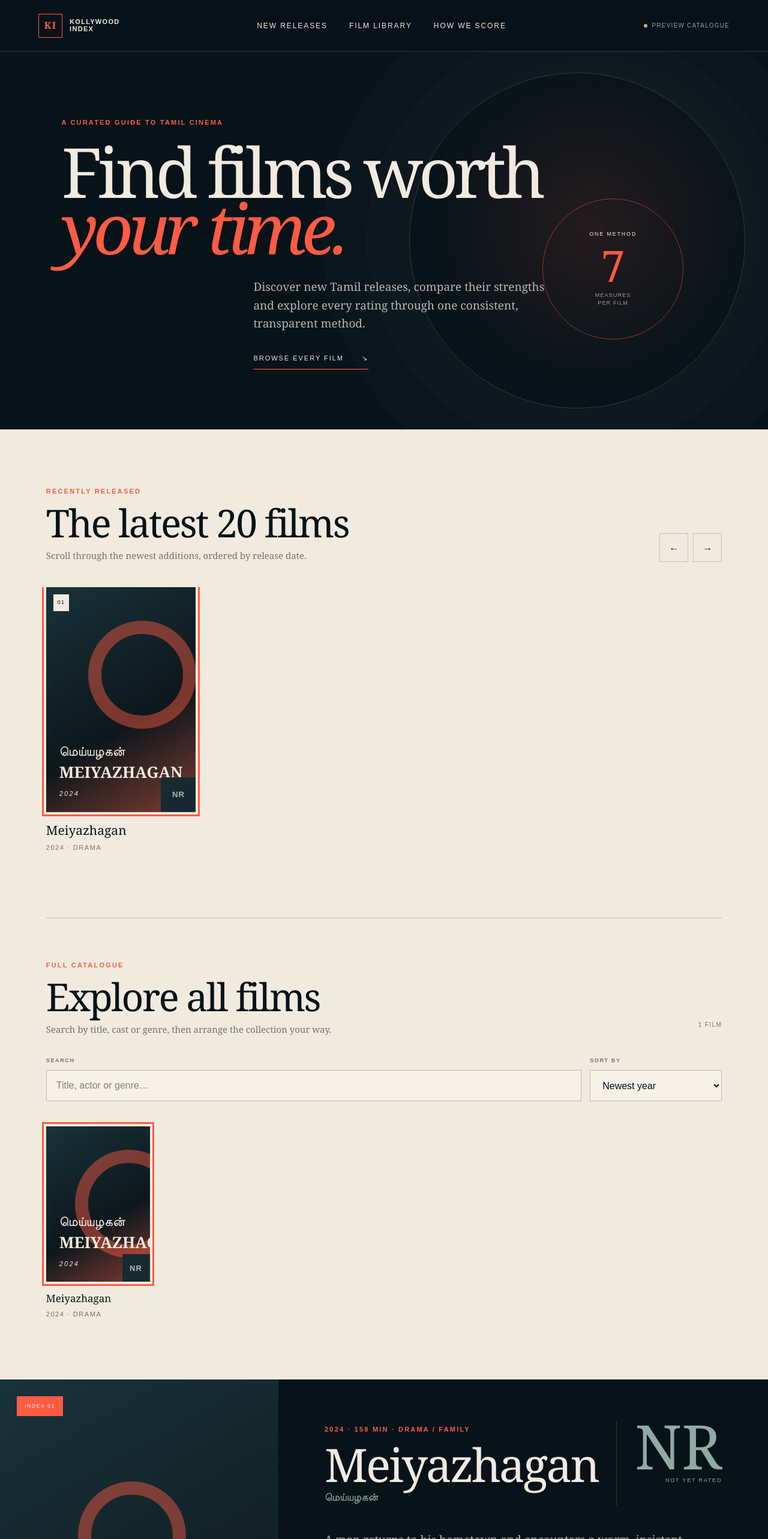
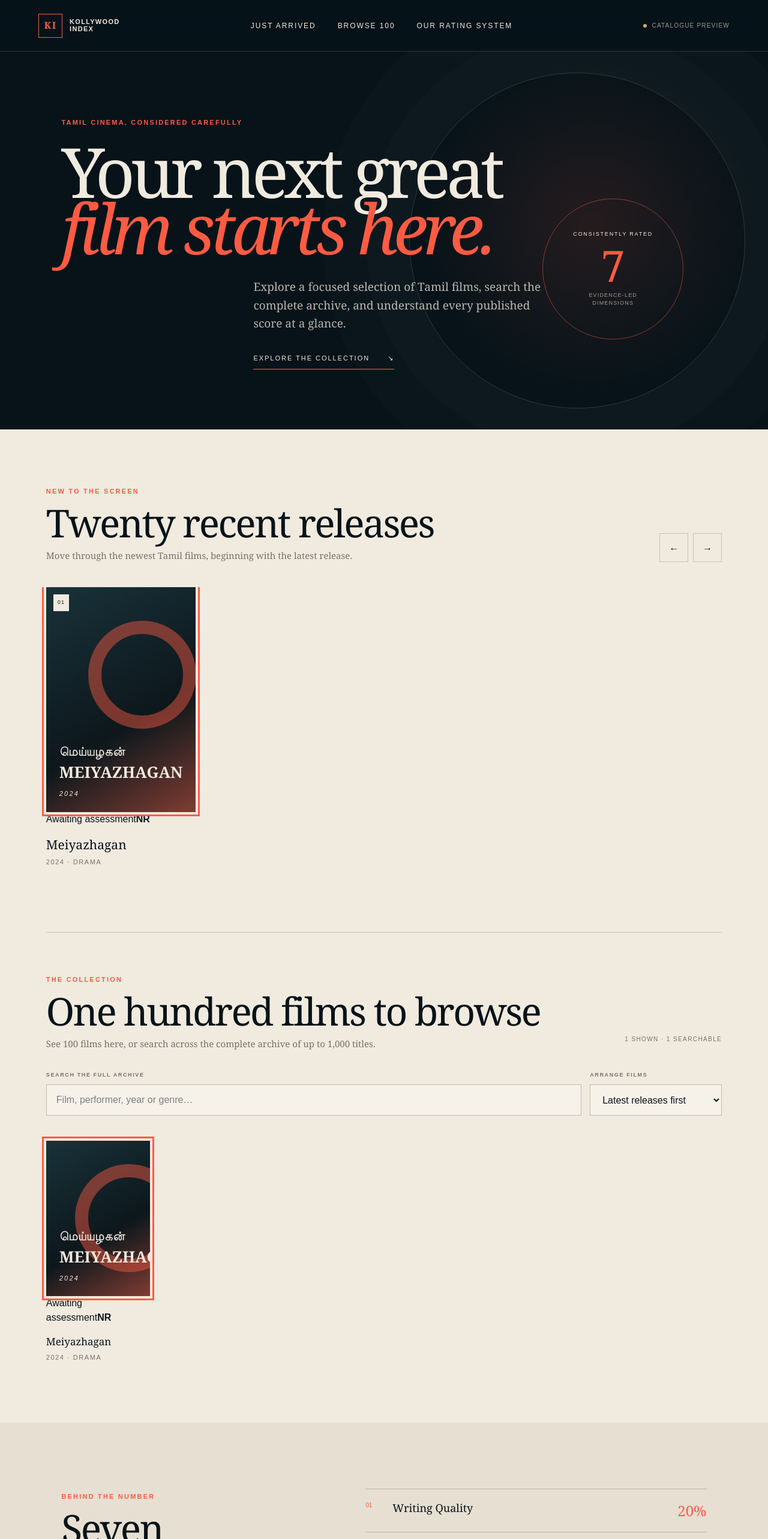
Before and after one commit to drgkr/KI, a Next.js app: page / in a window 1280 px wide. Shown: the top 2566 px of the page at 60% size. Built offline with nearby package versions, Linux system fonts and the light colour scheme.

Commit message:
Redesign catalogue browsing and film details

```diff
--- a/app/page.tsx
+++ b/app/page.tsx
@@ -27,14 +27,23 @@ function Poster({ film }: { film: Film }) {
   return <div className="poster-art" aria-label={`${film.title} poster placeholder`}><span>{film.originalTitle || "தமிழ்"}</span><strong>{film.title}</strong><i>{film.year}</i></div>;
 }
 
+function ScoreMeter({ film }: { film: Film }) {
+  const score = total(film.scores);
+  return <div className={`score-meter ${score === null ? "unrated" : ""}`} aria-label={score === null ? "Rating pending" : `Kollywood Index score ${score} out of 100`}>
+    <div className="score-meter-top"><span>{score === null ? "Awaiting assessment" : "Index score"}</span><strong>{score ?? "NR"}{score === null ? "" : <small>/100</small>}</strong></div>
+    <div className="score-meter-track"><i style={{ width: `${score ?? 0}%` }}/></div>
+  </div>;
+}
+
 export default function Home() {
   const [films, setFilms] = useState<Film[]>(samples);
   const [selected, setSelected] = useState(0);
+  const [detailOpen, setDetailOpen] = useState(false);
   const [editing, setEditing] = useState(false);
   const [source, setSource] = useState<"sample" | "tmdb">("sample");
   const [sortBy, setSortBy] = useState<"year" | "rating">("year");
   const [query, setQuery] = useState("");
-  const [visibleCount, setVisibleCount] = useState(60);
+  const [visibleCount, setVisibleCount] = useState(100);
   const [draftScores, setDraftScores] = useState<Partial<Scores>>({});
   const rail = useRef<HTMLDivElement>(null);
   const film = films[selected] || films[0];
@@ -60,9 +69,17 @@ export default function Home() {
     });
   }, [films, query, sortBy]);
   const visibleLibrary = library.slice(0, visibleCount);
-  useEffect(() => setVisibleCount(60), [query, sortBy]);
+  useEffect(() => setVisibleCount(100), [query, sortBy]);
   const activeIndex = newest.findIndex(f => f.id === film.id);
-  const choose = (chosen: Film) => { setSelected(films.findIndex(f => f.id === chosen.id)); setEditing(false); setDraftScores({}); document.getElementById("film-detail")?.scrollIntoView({ behavior: "smooth", block: "start" }); };
+  const choose = (chosen: Film) => { setSelected(films.findIndex(f => f.id === chosen.id)); setEditing(false); setDraftScores({}); setDetailOpen(true); };
+  const closeDetail = () => { setDetailOpen(false); setEditing(false); setDraftScores({}); };
+  useEffect(() => {
+    if (!detailOpen) return;
+    const closeOnEscape = (event: KeyboardEvent) => { if (event.key === "Escape") closeDetail(); };
+    document.addEventListener("keydown", closeOnEscape);
+    document.body.classList.add("modal-open");
+    return () => { document.removeEventListener("keydown", closeOnEscape); document.body.classList.remove("modal-open"); };
+  }, [detailOpen]);
   const beginEditing = () => { setDraftScores(film.scores || {}); setEditing(true); };
   const draftComplete = weights.every(item => typeof draftScores[item.key] === "number");
   const saveDraft = () => {
@@ -78,49 +95,53 @@ export default function Home() {
   return <main>
     <header className="topbar">
       <a className="brand" href="#top" aria-label="Kollywood Index home"><span className="brand-mark">KI</span><span>KOLLYWOOD<br/>INDEX</span></a>
-      <nav><a href="#films">New releases</a><a href="#library">Film library</a><a href="#methodology">How we score</a></nav>
-      <span className={`source ${source}`}>{source === "tmdb" ? "TMDB catalogue connected" : "Preview catalogue"}</span>
+      <nav><a href="#films">Just arrived</a><a href="#library">Browse 100</a><a href="#methodology">Our rating system</a></nav>
+      <span className={`source ${source}`}>{source === "tmdb" ? "Live cinema catalogue" : "Catalogue preview"}</span>
     </header>
 
     <section className="hero" id="top">
-      <div className="eyebrow">A curated guide to Tamil cinema</div>
-      <h1>Find films worth<br/><em>your time.</em></h1>
-      <p>Discover new Tamil releases, compare their strengths and explore every rating through one consistent, transparent method.</p>
-      <a className="text-link" href="#library">Browse every film <span>↘</span></a>
-      <div className="hero-score" aria-hidden="true"><span>ONE METHOD</span><strong>7</strong><small>measures<br/>per film</small></div>
+      <div className="eyebrow">Tamil cinema, considered carefully</div>
+      <h1>Your next great<br/><em>film starts here.</em></h1>
+      <p>Explore a focused selection of Tamil films, search the complete archive, and understand every published score at a glance.</p>
+      <a className="text-link" href="#library">Explore the collection <span>↘</span></a>
+      <div className="hero-score" aria-hidden="true"><span>CONSISTENTLY RATED</span><strong>7</strong><small>evidence-led<br/>dimensions</small></div>
     </section>
 
     <section className="film-section" id="films">
-      <div className="section-heading"><div><span className="kicker">RECENTLY RELEASED</span><h2>The latest 20 films</h2><p>Scroll through the newest additions, ordered by release date.</p></div><div className="rail-actions"><button onClick={() => scroll(-1)} aria-label="Scroll posters left">←</button><button onClick={() => scroll(1)} aria-label="Scroll posters right">→</button></div></div>
+      <div className="section-heading"><div><span className="kicker">NEW TO THE SCREEN</span><h2>Twenty recent releases</h2><p>Move through the newest Tamil films, beginning with the latest release.</p></div><div className="rail-actions"><button onClick={() => scroll(-1)} aria-label="View earlier posters">←</button><button onClick={() => scroll(1)} aria-label="View more posters">→</button></div></div>
       <div className="poster-rail" ref={rail} tabIndex={0} aria-label="Latest 20 films ordered newest first">
         {latest.map((item, index) => <button className={`poster-card ${item.id === film.id ? "active" : ""}`} key={item.id} onClick={() => choose(item)}>
-          <div className="poster-wrap"><Poster film={item}/><span className="rank">{String(index + 1).padStart(2,"0")}</span><span className={`card-score ${total(item.scores) === null ? "unrated" : ""}`}>{total(item.scores) ?? "NR"}</span></div>
+          <div className="poster-wrap"><Poster film={item}/><span className="rank">{String(index + 1).padStart(2,"0")}</span></div>
+          <ScoreMeter film={item}/>
           <div className="poster-meta"><strong>{item.title}</strong><span>{item.year} · {item.genres[0]}</span></div>
         </button>)}
       </div>
       <section className="library" id="library">
-        <div className="library-heading"><div><span className="kicker">FULL CATALOGUE</span><h2>Explore all films</h2><p>Search by title, cast or genre, then arrange the collection your way.</p></div><span className="result-count">{library.length} {library.length === 1 ? "film" : "films"}</span></div>
+        <div className="library-heading"><div><span className="kicker">THE COLLECTION</span><h2>One hundred films to browse</h2><p>See 100 films here, or search across the complete archive of up to 1,000 titles.</p></div><span className="result-count">{query.trim() ? `${library.length} matches across the archive` : `${Math.min(100, library.length)} shown · ${films.length} searchable`}</span></div>
         <div className="library-controls">
-          <label className="search-control"><span>Search</span><input type="search" value={query} onChange={event => setQuery(event.target.value)} placeholder="Title, actor or genre…"/></label>
-          <label className="sort-control"><span>Sort by</span><select value={sortBy} onChange={event => setSortBy(event.target.value as "year" | "rating")}><option value="year">Newest year</option><option value="rating">Highest rated</option></select></label>
+          <label className="search-control"><span>Search the full archive</span><input type="search" value={query} onChange={event => setQuery(event.target.value)} placeholder="Film, performer, year or genre…"/></label>
+          <label className="sort-control"><span>Arrange films</span><select value={sortBy} onChange={event => setSortBy(event.target.value as "year" | "rating")}><option value="year">Latest releases first</option><option value="rating">Best scores first</option></select></label>
         </div>
         {library.length ? <div className="movie-grid" aria-label="All films">
           {visibleLibrary.map(item => <button className={`grid-card ${item.id === film.id ? "active" : ""}`} key={item.id} onClick={() => choose(item)}>
-            <div className="poster-wrap"><Poster film={item}/><span className={`card-score ${total(item.scores) === null ? "unrated" : ""}`}>{total(item.scores) ?? "NR"}</span></div>
+            <div className="poster-wrap"><Poster film={item}/></div>
+            <ScoreMeter film={item}/>
             <div className="poster-meta"><strong>{item.title}</strong><span>{item.year} · {item.genres[0]}</span></div>
           </button>)}
-        </div> : <div className="empty-state"><strong>No films found</strong><span>Try a different title, actor or genre.</span></div>}
-        {visibleLibrary.length < library.length && <button className="load-more" onClick={() => setVisibleCount(count => Math.min(count + 60, library.length))}>Show 60 more films <span>{visibleLibrary.length} of {library.length}</span></button>}
+        </div> : <div className="empty-state"><strong>No matching film</strong><span>Try another title, performer, year or genre.</span></div>}
+        {query.trim() && visibleLibrary.length < library.length && <button className="load-more" onClick={() => setVisibleCount(count => Math.min(count + 100, library.length))}>Show 100 more matches <span>{visibleLibrary.length} of {library.length}</span></button>}
       </section>
     </section>
 
-    <section className="detail" id="film-detail">
+    {detailOpen && <div className="modal-backdrop" role="presentation" onMouseDown={event => { if (event.target === event.currentTarget) closeDetail(); }}>
+    <section className="detail detail-modal" id="film-detail" role="dialog" aria-modal="true" aria-labelledby="film-detail-title">
+      <button className="modal-close" onClick={closeDetail} aria-label="Close film details">Close <span>×</span></button>
       <div className="detail-poster"><Poster film={film}/><span className="selection">INDEX {String(activeIndex + 1).padStart(2,"0")}</span></div>
       <div className="detail-copy">
-        <div className="detail-top"><div><span className="kicker">{film.year} · {film.runtime ? `${film.runtime} MIN · ` : ""}{film.genres.join(" / ")}</span><h2>{film.title}</h2><p className="tamil-title">{film.originalTitle}</p></div><div className={`final-score ${film.scores ? "" : "unrated"}`}><strong>{total(film.scores) ?? "NR"}</strong><span>{film.scores ? "/100" : "NOT YET RATED"}</span></div></div>
+        <div className="detail-top"><div><span className="kicker">{film.year} · {film.runtime ? `${film.runtime} MIN · ` : ""}{film.genres.join(" / ")}</span><h2 id="film-detail-title">{film.title}</h2><p className="tamil-title">{film.originalTitle}</p></div><div className={`final-score ${film.scores ? "" : "unrated"}`}><strong>{total(film.scores) ?? "NR"}</strong><span>{film.scores ? "OUT OF 100" : "ASSESSMENT PENDING"}</span></div></div>
         <p className="overview">{film.overview}</p>
-        <div className="cast"><span>FEATURING</span><p>{film.cast.join(" · ")}</p></div>
-        <div className="score-head"><div><span className="kicker">RATING PROFILE</span><p>{film.scores ? "Each measure contributes according to its published weight." : "No score is shown until all seven measures have been assessed."}</p></div>{editing ? <button className="edit" disabled={!draftComplete} onClick={saveDraft}>Save local draft</button> : <button className="edit" onClick={beginEditing}>{film.scores ? "Adjust local draft" : "Create local draft"}</button>}</div>
+        <div className="cast"><span>CAST</span><p>{film.cast.join(" · ")}</p></div>
+        <div className="score-head"><div><span className="kicker">SCORE BREAKDOWN</span><p>{film.scores ? "Seven measures combine to create the published result." : "A score appears only after all seven measures have supporting evidence."}</p></div>{editing ? <button className="edit" disabled={!draftComplete} onClick={saveDraft}>Keep private draft</button> : <button className="edit" onClick={beginEditing}>{film.scores ? "Test different scores" : "Try a private score"}</button>}</div>
         <div className="score-list">
           {weights.map(item => <div className="score-row" key={item.key}>
             <span className="abbr">{item.short}</span><div className="metric"><div><strong>{item.label}</strong><span>{item.weight}% weight</span></div><div className="bar"><i style={{width: `${editing ? (draftScores[item.key] ?? 0) : (film.scores?.[item.key] ?? 0)}%`}}/></div></div>
@@ -131,10 +152,10 @@ export default function Home() {
         <div className={`confidence ${film.ratingStatus === "draft" ? "draft" : film.confidence?.toLowerCase() || "unrated"}`}><span>EVIDENCE</span><strong>{film.ratingStatus === "draft" ? "Local draft" : film.confidence || "Awaiting review"}</strong><p>{film.ratingStatus === "draft" ? "Saved only on this device; not an approved published rating" : film.confidence ? `${film.sourceCount} sources considered · ${film.confidence === "High" ? "Broad agreement across major reviews" : film.confidence === "Medium" ? "Useful coverage with a mixed verdict" : "A preliminary view based on limited coverage"}` : "No approved assessment or source record has been published yet"}</p></div>
         {!!film.sources?.length && <div className="evidence-list"><span className="kicker">SOURCES USED</span>{film.sources.map(source => <a key={source.url} href={source.url} target="_blank" rel="noreferrer"><strong>{source.name}</strong><span>{source.kind} · {source.weight}% of evidence panel ↗</span></a>)}</div>}
       </div>
-    </section>
+    </section></div>}
 
     <section className="method" id="methodology">
-      <div className="method-intro"><span className="kicker">HOW RATINGS WORK</span><h2>One clear standard.<br/>Every release.</h2><p>Each film is assessed across the same seven measures. The result combines critical evidence, audience response and craft—not a single reviewer’s personal preference.</p></div>
+      <div className="method-intro"><span className="kicker">BEHIND THE NUMBER</span><h2>Seven measures.<br/>One comparable score.</h2><p>Every assessed film follows the same weighted framework, bringing together filmmaking craft, critical response and audience evidence.</p></div>
       <div className="formula">
         {weights.map((item, i) => <div className="formula-row" key={item.key}><span>0{i+1}</span><strong>{item.label}</strong><b>{item.weight}%</b></div>)}
         <div className="equation"><span>OVERALL RATING</span><code>Σ (measure × weight) = rating out of 100</code></div>
@@ -142,7 +163,7 @@ export default function Home() {
     </section>
 
     <section className="critic-model">
-      <div><span className="kicker">REVIEWER BALANCE</span><h2>Industry knowledge.<br/>Local perspective.</h2><p>Every language has its own reviewing culture. Tamil, Telugu, Hindi, Malayalam and Kannada films therefore draw on critics who understand that specific industry.</p><p>For Tamil cinema, the panel may include established voices such as Baradwaj Rangan and Blue Sattai Maran. Experience and consistency carry weight, while a broader mix of reviewers prevents one opinion from dominating.</p></div>
+      <div><span className="kicker">WHO INFORMS THE SCORE</span><h2>Critics close to<br/>the cinema they cover.</h2><p>Each Indian film industry has its own language, history and reviewing culture. Our evidence panels reflect that local expertise.</p><p>For Tamil cinema, established voices may lead the panel, supported by a wider critical sample and carefully separated audience signals.</p></div>
       <div className="weight-stack">
         <div style={{"--size":"20%"} as React.CSSProperties}><span>Lead critic</span><b>~20%</b></div>
         <div style={{"--size":"20%"} as React.CSSProperties}><span>Second lead critic</span><b>~20%</b></div>
@@ -151,8 +172,8 @@ export default function Home() {
       </div>
     </section>
 
-    <section className="confidence-explain"><div><span className="kicker">EVIDENCE LEVEL</span><h2>Know how firmly<br/>a rating stands.</h2><p>This separate indicator shows how much trustworthy material supports a rating. Strong films with sparse coverage remain clearly marked as provisional.</p></div><div className="confidence-grid"><article><i></i><strong>High</strong><p>Extensive coverage with broad agreement</p></article><article><i></i><strong>Medium</strong><p>Good coverage with a divided response</p></article><article><i></i><strong>Low</strong><p>Early assessment from limited material</p></article></div></section>
+    <section className="confidence-explain"><div><span className="kicker">HOW CERTAIN IS IT?</span><h2>Every score carries<br/>an evidence signal.</h2><p>Confidence describes the depth and agreement of the available material—not whether a film is good or bad.</p></div><div className="confidence-grid"><article><i></i><strong>High</strong><p>Many credible sources point in a similar direction</p></article><article><i></i><strong>Medium</strong><p>Useful coverage exists, but the response is divided</p></article><article><i></i><strong>Low</strong><p>The early view rests on a small evidence base</p></article></div></section>
 
-    <footer id="about"><div className="brand footer-brand"><span className="brand-mark">KI</span><span>KOLLYWOOD<br/>INDEX</span></div><p className="disclaimer"><strong>Data & attribution</strong><br/>This product uses the TMDB API but is not endorsed or certified by TMDB. Movie data, posters and images are provided by The Movie Database (TMDB). This independent, non-commercial project is for cultural discovery and commentary. It is not affiliated with any film studio, distributor, critic, Reddit or Letterboxd. All film artwork and trademarks remain the property of their respective owners.</p><p className="copyright">© {new Date().getFullYear()} Kollywood Index<br/>Built for thoughtful cinema discovery.</p></footer>
+    <footer id="about"><div className="brand footer-brand"><span className="brand-mark">KI</span><span>KOLLYWOOD<br/>INDEX</span></div><p className="disclaimer"><strong>Information and attribution</strong><br/>This site uses the TMDB API but is not endorsed or certified by TMDB. Film information, posters and images come from The Movie Database. Kollywood Index is an independent, non-commercial cultural discovery and commentary project. It has no affiliation with any studio, distributor, critic, Reddit or Letterboxd. Artwork and trademarks remain with their respective owners.</p><p className="copyright">© {new Date().getFullYear()} Kollywood Index<br/>A clearer way to explore Tamil cinema.</p></footer>
   </main>;
 }
```
